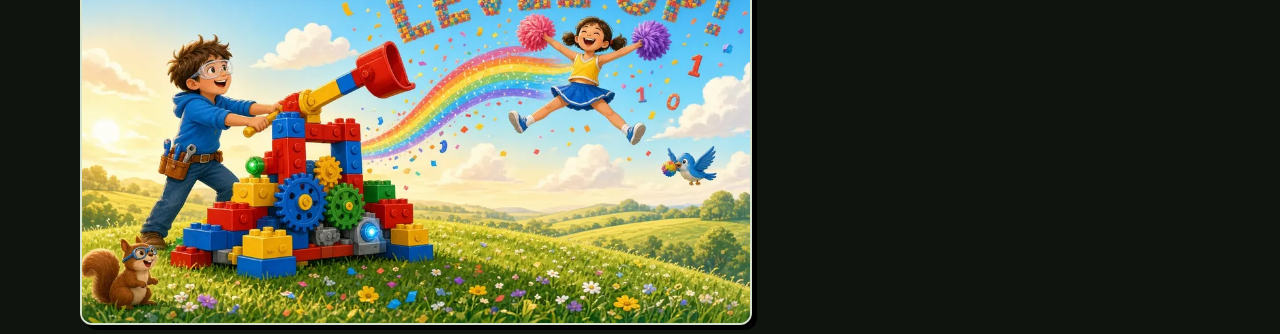
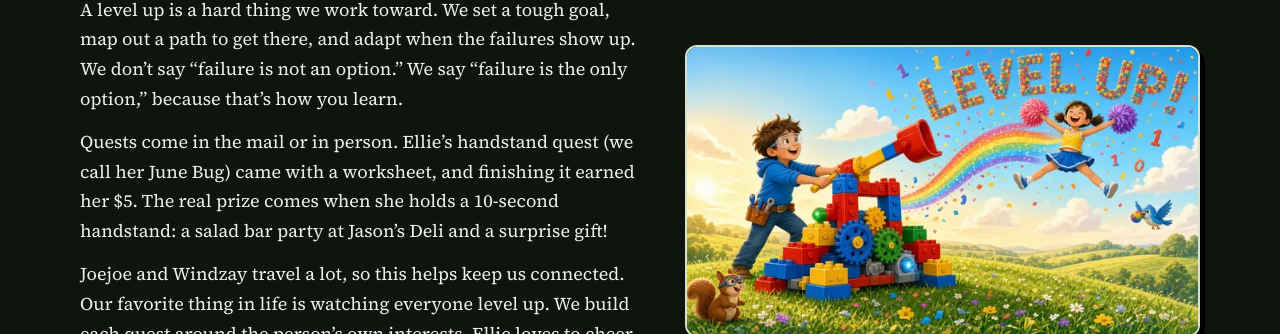
Before and after one commit to familylevelups/familylevelups.github.io, a plain HTML site: page index.html in a window 1280 px wide. Shown: the part 249-583 px from the top of the page. Drawn offline with Linux system fonts and the light colour scheme.

Commit message:
Place the hero beside the level-up copy on wide screens.
Keep the illustration above the heading on phones, and leave the approved wording unchanged.

Co-authored-by: KidRunComVC <KidRunComVC@users.noreply.github.com>

```diff
--- a/css/styles.css
+++ b/css/styles.css
@@ -504,6 +504,31 @@ a.person-card:focus-visible {
   }
 }
 
+@media (min-width: 900px) {
+  .family-entry:has(.level-hero) {
+    display: grid;
+    grid-template-columns: minmax(0, 1.05fr) minmax(16rem, 0.95fr);
+    column-gap: 2.25rem;
+    align-items: center;
+    max-width: none;
+  }
+
+  .family-entry:has(.level-hero) .level-hero {
+    grid-column: 2;
+    grid-row: 1;
+    margin: 0;
+  }
+
+  .level-up-copy {
+    grid-column: 1;
+    grid-row: 1;
+  }
+
+  .family-catalog:has(.level-hero) .people {
+    max-width: none;
+  }
+}
+
 @media (prefers-reduced-motion: reduce) {
   html {
     scroll-behavior: auto;
--- a/index.html
+++ b/index.html
@@ -34,13 +34,15 @@
       <section class="catalog wrap family-catalog" aria-labelledby="level-up-heading">
         <div class="family-entry">
           <picture class="level-hero">
-            <source type="image/webp" srcset="/assets/img/level-up-hero-640.webp 640w, /assets/img/level-up-hero-1024.webp 1024w" sizes="(min-width: 700px) 42rem, calc(100vw - 2rem)">
-            <img src="/assets/img/level-up-hero-1024.jpg" srcset="/assets/img/level-up-hero-640.jpg 640w, /assets/img/level-up-hero-1024.jpg 1024w" sizes="(min-width: 700px) 42rem, calc(100vw - 2rem)" width="1024" height="576" alt="Storybook illustration of a boy in goggles launching a toy-brick catapult while a girl in a cheer outfit flies through the sky with pom-poms under brick letters that spell LEVEL UP!" loading="eager">
+            <source type="image/webp" srcset="/assets/img/level-up-hero-640.webp 640w, /assets/img/level-up-hero-1024.webp 1024w" sizes="(min-width: 900px) 42vw, calc(100vw - 2rem)">
+            <img src="/assets/img/level-up-hero-1024.jpg" srcset="/assets/img/level-up-hero-640.jpg 640w, /assets/img/level-up-hero-1024.jpg 1024w" sizes="(min-width: 900px) 42vw, calc(100vw - 2rem)" width="1024" height="576" alt="Storybook illustration of a boy in goggles launching a toy-brick catapult while a girl in a cheer outfit flies through the sky with pom-poms under brick letters that spell LEVEL UP!" loading="eager">
           </picture>
-          <h2 id="level-up-heading">What’s a Level Up?</h2>
-          <p>A level up is a hard thing we work toward. We set a tough goal, map out a path to get there, and adapt when the failures show up. We don’t say “failure is not an option.” We say “failure is the only option,” because that’s how you learn.</p>
-          <p>Quests come in the mail or in person. Ellie’s handstand quest (we call her June Bug) came with a worksheet, and finishing it earned her $5. The real prize comes when she holds a 10-second handstand: a salad bar party at Jason’s Deli and a surprise gift!</p>
-          <p>Joejoe and Windzay travel a lot, so this helps keep us connected. Our favorite thing in life is watching everyone level up. We build each quest around the person’s own interests. Ellie loves to cheer, so hers is a handstand. Maverick loves engineering, so his is binary code. The big ones end with a party, and every failure along the way counts as progress.</p>
+          <div class="level-up-copy">
+            <h2 id="level-up-heading">What’s a Level Up?</h2>
+            <p>A level up is a hard thing we work toward. We set a tough goal, map out a path to get there, and adapt when the failures show up. We don’t say “failure is not an option.” We say “failure is the only option,” because that’s how you learn.</p>
+            <p>Quests come in the mail or in person. Ellie’s handstand quest (we call her June Bug) came with a worksheet, and finishing it earned her $5. The real prize comes when she holds a 10-second handstand: a salad bar party at Jason’s Deli and a surprise gift!</p>
+            <p>Joejoe and Windzay travel a lot, so this helps keep us connected. Our favorite thing in life is watching everyone level up. We build each quest around the person’s own interests. Ellie loves to cheer, so hers is a handstand. Maverick loves engineering, so his is binary code. The big ones end with a party, and every failure along the way counts as progress.</p>
+          </div>
         </div>
         <ul class="people">
           <li>
```
